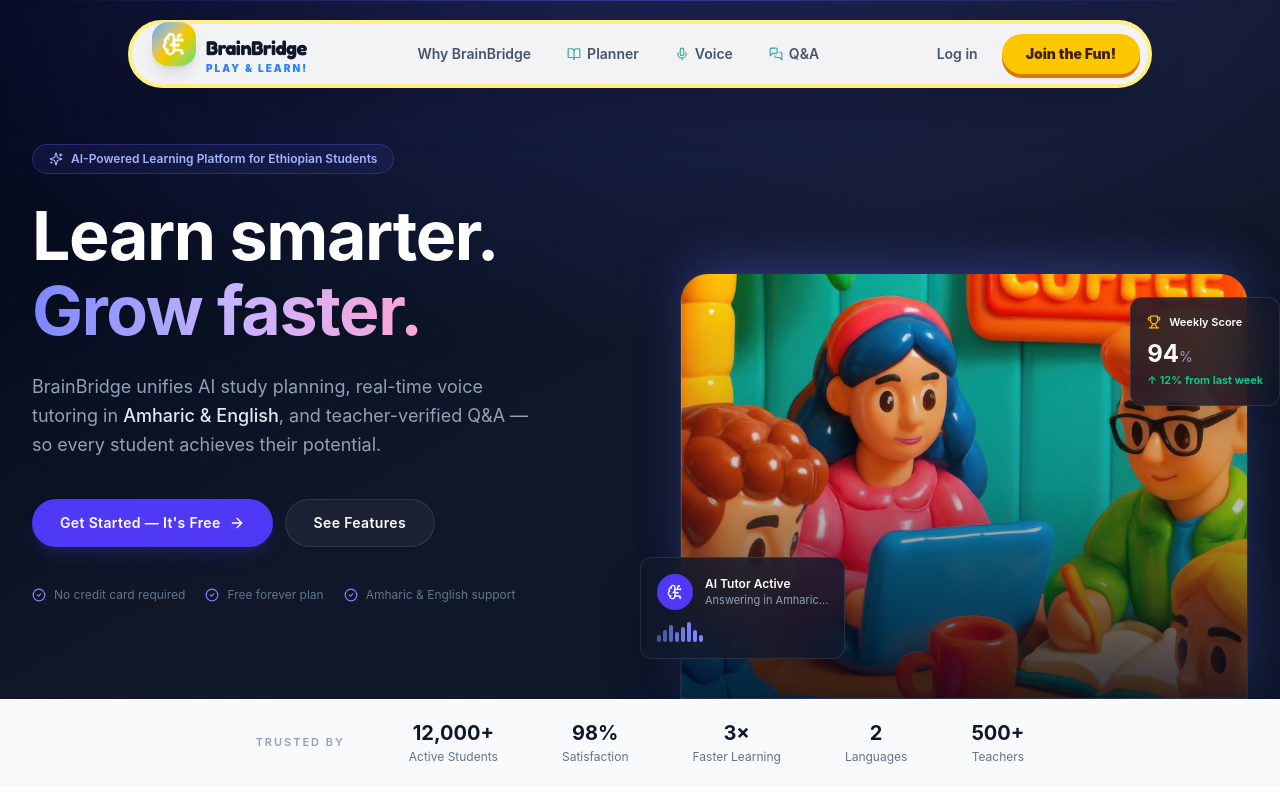
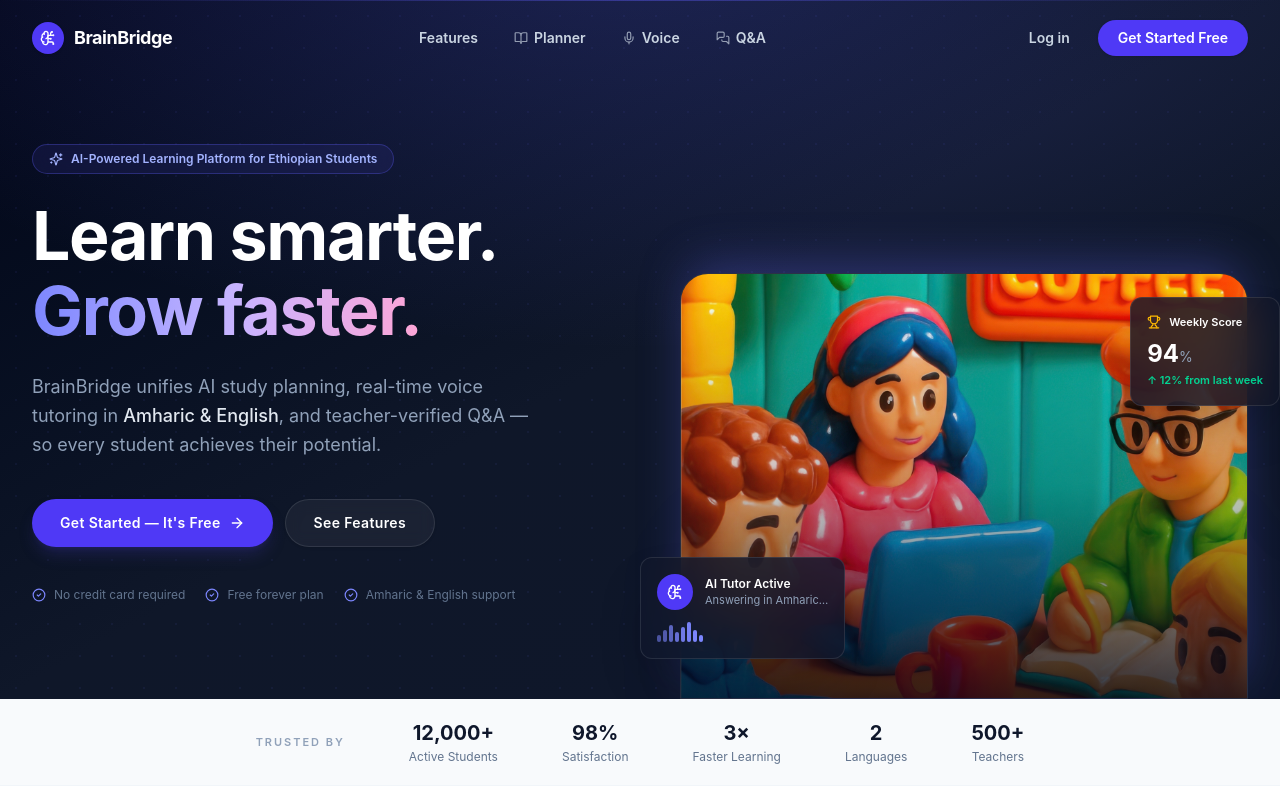
Before and after one commit to johannesalemu01/brain-bridge, a Next.js app in the folder frontend/: page / in a window 1280 px wide. Shown: the top 800 px of the page. Built offline with nearby package versions, Linux system fonts and the light colour scheme.

Commit message:
style: apply professional redesign to Navbar and add scroll-to-hide

```diff
--- a/frontend/src/components/Navbar.tsx
+++ b/frontend/src/components/Navbar.tsx
@@ -15,7 +15,7 @@
 import { cn } from "@/lib/utils";
 
 const navLinks: { href: string; label: string; icon?: LucideIcon }[] = [
-  { href: "#features", label: "Why BrainBridge" },
+  { href: "#features", label: "Features" },
   { href: "#planner", label: "Planner", icon: BookOpen },
   { href: "#voice", label: "Voice", icon: Mic },
   { href: "#qa", label: "Q&A", icon: MessagesSquare },
@@ -23,15 +23,33 @@
 
 export default function Navbar() {
   const [scrolled, setScrolled] = useState(false);
+  const [hidden, setHidden] = useState(false);
+  const [lastScrollY, setLastScrollY] = useState(0);
   const [open, setOpen] = useState(false);
   const [authed, setAuthed] = useState(false);
 
   useEffect(() => {
     setAuthed(isLoggedIn());
-    const onScroll = () => setScrolled(window.scrollY > 24);
-    window.addEventListener("scroll", onScroll);
+
+    const onScroll = () => {
+      const currentScrollY = window.scrollY;
+
+      // Add background/border when not at the very top
+      setScrolled(currentScrollY > 20);
+
+      // Hide navigation bar when scrolling down, show when scrolling up
+      if (currentScrollY > lastScrollY && currentScrollY > 150) {
+        setHidden(true);
+      } else {
+        setHidden(false);
+      }
+
+      setLastScrollY(currentScrollY);
+    };
+
+    window.addEventListener("scroll", onScroll, { passive: true });
     return () => window.removeEventListener("scroll", onScroll);
-  }, []);
+  }, [lastScrollY]);
 
   useEffect(() => {
     document.body.style.overflow = open ? "hidden" : "";
@@ -47,66 +65,84 @@
 
   return (
     <>
-      <header className="fixed top-0 left-0 right-0 z-50 flex justify-center px-4 pt-5 pb-2 pointer-events-none">
-        <nav
+      <header
         className={cn(
-            "pointer-events-auto flex w-full max-w-5xl items-center gap-2 rounded-full border-4 px-2 py-2 pl-5 pr-2 shadow-2xl transition-all duration-500",
-            "border-yellow-200 bg-white/95 text-slate-800 backdrop-blur-xl dark:border-slate-700 dark:bg-slate-900/90 dark:text-slate-100",
-            scrolled && "shadow-yellow-400/20 translate-y-2 scale-95",
+          "fixed top-0 left-0 right-0 z-50 transition-transform duration-500 ease-in-out",
+          hidden ? "-translate-y-full" : "translate-y-0"
         )}
       >
+        <div
+          className={cn(
+            "w-full transition-all duration-300",
+            scrolled
+              ? "bg-white/80 backdrop-blur-xl border-b border-slate-200/50 shadow-sm py-3"
+              : "bg-transparent py-5"
+          )}
+        >
+          <nav className="container mx-auto flex max-w-7xl items-center justify-between px-5 lg:px-8">
             <Link
               href="/"
-            className="flex shrink-0 items-center gap-2.5 pr-2"
+              className="flex items-center gap-2.5 outline-none focus-visible:ring-2 focus-visible:ring-indigo-500 rounded-lg"
               onClick={() => setOpen(false)}
             >
-            <div className="flex h-11 w-11 items-center justify-center rounded-2xl bg-gradient-to-br from-blue-400 via-yellow-400 to-green-400 shadow-lg animate-bounce">
-              <BrainCircuit className="h-6 w-6 text-white" strokeWidth={2.5} />
+              <div className="flex h-8 w-8 items-center justify-center rounded-lg bg-indigo-600 shadow-sm">
+                <BrainCircuit className="h-4 w-4 text-white" />
               </div>
-            <div className="flex flex-col leading-tight">
-              <span className="text-xl font-black tracking-tight text-slate-900 font-playful">
+              <span
+                className={cn(
+                  "text-lg font-bold tracking-tight transition-colors",
+                  scrolled ? "text-slate-900" : "text-white"
+                )}
+              >
                 BrainBridge
               </span>
-              <span className="text-[10px] font-black uppercase tracking-[0.2em] text-blue-500 dark:text-teal-300">
-                Play & Learn!
-              </span>
-            </div>
             </Link>
 
-          <div className="hidden lg:flex flex-1 items-center justify-center gap-1">
+            {/* Desktop Navigation */}
+            <div className="hidden lg:flex items-center justify-center gap-1">
               {navLinks.map(({ href, label, icon: Icon }) => (
                 <Link
                   key={href}
                   href={href}
-                className="group flex items-center gap-1.5 rounded-full px-4 py-2 text-sm font-semibold text-slate-600 transition-colors hover:bg-amber-50 hover:text-slate-900 dark:text-slate-300 dark:hover:bg-slate-800 dark:hover:text-slate-100"
+                  className={cn(
+                    "flex items-center gap-1.5 rounded-md px-4 py-2 text-sm font-semibold transition-all outline-none focus-visible:ring-2 focus-visible:ring-indigo-500",
+                    scrolled
+                      ? "text-slate-600 hover:text-slate-900 hover:bg-slate-100"
+                      : "text-slate-300 hover:text-white hover:bg-white/10"
+                  )}
                 >
                   {Icon ? (
-                  <Icon
-                    className="h-3.5 w-3.5 text-teal-600 opacity-80 dark:text-teal-300"
-                    aria-hidden
-                  />
+                    <Icon className="h-3.5 w-3.5 opacity-70" aria-hidden />
                   ) : null}
-                <span className="relative">
                   {label}
-                  <span className="absolute -bottom-0.5 left-0 h-0.5 w-0 rounded-full bg-gradient-to-r from-amber-500 to-teal-500 transition-all duration-300 group-hover:w-full" />
-                </span>
                 </Link>
               ))}
             </div>
 
-          <div className="ml-auto flex items-center gap-2">
+            {/* Actions */}
+            <div className="hidden lg:flex items-center gap-3">
               {authed ? (
                 <>
                   <Link
                     href="/dashboard"
-                  className="hidden sm:inline-flex rounded-full border border-slate-200 bg-white px-5 py-2.5 text-sm font-bold text-slate-800 shadow-sm transition hover:border-amber-200 hover:bg-amber-50/80 dark:border-slate-700 dark:bg-slate-800 dark:text-slate-100 dark:hover:border-amber-400/40 dark:hover:bg-slate-700"
+                    className={cn(
+                      "rounded-lg px-4 py-2 text-sm font-semibold transition-all outline-none focus-visible:ring-2 focus-visible:ring-indigo-500",
+                      scrolled
+                        ? "text-slate-700 hover:bg-slate-100"
+                        : "text-white hover:bg-white/10"
+                    )}
                   >
                     Dashboard
                   </Link>
                   <button
                     type="button"
                     onClick={handleLogout}
-                  className="hidden sm:inline-flex rounded-full px-4 py-2.5 text-sm font-semibold text-slate-500 transition hover:text-slate-800 dark:text-slate-400 dark:hover:text-slate-100"
+                    className={cn(
+                      "rounded-lg px-4 py-2 text-sm font-semibold transition-all outline-none focus-visible:ring-2 focus-visible:ring-indigo-500",
+                      scrolled
+                        ? "text-rose-600 hover:bg-rose-50"
+                        : "text-rose-300 hover:bg-rose-500/10"
+                    )}
                   >
                     Log out
                   </button>
@@ -115,49 +151,63 @@
                 <>
                   <Link
                     href="/login"
-                  className="hidden sm:inline-flex rounded-full px-4 py-2.5 text-sm font-semibold text-slate-600 transition hover:text-slate-900 dark:text-slate-300 dark:hover:text-white"
+                    className={cn(
+                      "rounded-lg px-4 py-2 text-sm font-semibold transition-all outline-none focus-visible:ring-2 focus-visible:ring-indigo-500",
+                      scrolled
+                        ? "text-slate-600 hover:text-slate-900 hover:bg-slate-100"
+                        : "text-slate-300 hover:text-white hover:bg-white/10"
+                    )}
                   >
                     Log in
                   </Link>
                   <Link
                     href="/register"
-                  className="inline-flex items-center rounded-full bg-yellow-400 px-6 py-2.5 text-sm font-black text-yellow-950 shadow-[0_4px_0_0_#d97706] transition-all hover:bg-yellow-300 active:translate-y-1 active:shadow-none"
+                    className="inline-flex items-center rounded-lg bg-indigo-600 px-5 py-2 text-sm font-semibold text-white shadow-sm hover:bg-indigo-500 transition-all outline-none focus-visible:ring-2 focus-visible:ring-indigo-500 focus-visible:ring-offset-2"
                   >
-                  Join the Fun!
+                    Get Started Free
                   </Link>
                 </>
               )}
+            </div>
 
+            {/* Mobile Menu Toggle */}
             <button
               type="button"
-              className="flex lg:hidden h-11 w-11 items-center justify-center rounded-full border border-slate-200/90 bg-white text-slate-800 shadow-sm dark:border-slate-700 dark:bg-slate-800 dark:text-slate-100"
+              className={cn(
+                "flex lg:hidden h-10 w-10 items-center justify-center rounded-lg border transition-colors",
+                scrolled
+                  ? "border-slate-200 bg-white text-slate-800"
+                  : "border-white/20 bg-white/5 text-white backdrop-blur-sm"
+              )}
               aria-expanded={open}
               aria-label={open ? "Close menu" : "Open menu"}
               onClick={() => setOpen((v) => !v)}
             >
               {open ? <X className="h-5 w-5" /> : <Menu className="h-5 w-5" />}
             </button>
+          </nav>
         </div>
-        </nav>
       </header>
 
+      {/* Mobile Menu Overlay */}
       <div
         className={cn(
-          "fixed inset-0 z-40 bg-slate-900/25 backdrop-blur-sm transition-opacity duration-300 lg:hidden",
+          "fixed inset-0 z-40 bg-slate-900/40 backdrop-blur-sm transition-opacity duration-300 lg:hidden",
           open
             ? "pointer-events-auto opacity-100"
-            : "pointer-events-none opacity-0",
+            : "pointer-events-none opacity-0"
         )}
         aria-hidden={!open}
         onClick={() => setOpen(false)}
       />
 
+      {/* Mobile Menu Panel */}
       <div
         className={cn(
-          "fixed left-4 right-4 top-[5.25rem] z-40 origin-top rounded-3xl border border-amber-100 bg-[#fffdf8]/98 p-5 shadow-2xl shadow-amber-900/20 backdrop-blur-xl transition-all duration-300 lg:hidden dark:border-slate-700 dark:bg-slate-900/95 dark:shadow-slate-950/50",
+          "fixed left-4 right-4 top-20 z-40 origin-top rounded-2xl border border-slate-200 bg-white p-5 shadow-2xl transition-all duration-300 lg:hidden",
           open
             ? "pointer-events-auto scale-100 opacity-100"
-            : "pointer-events-none scale-95 opacity-0",
+            : "pointer-events-none scale-95 opacity-0"
         )}
       >
         <div className="flex flex-col gap-1">
@@ -165,28 +215,27 @@
             <Link
               key={href}
               href={href}
-              className="flex items-center gap-3 rounded-2xl px-4 py-3.5 text-base font-semibold text-slate-700 hover:bg-amber-50 dark:text-slate-100 dark:hover:bg-slate-800"
+              className="flex items-center gap-3 rounded-lg px-4 py-3 text-sm font-semibold text-slate-700 hover:bg-slate-50 transition-colors"
               onClick={() => setOpen(false)}
             >
-              {Icon ? (
-                <Icon className="h-5 w-5 text-teal-600 dark:text-teal-300" />
-              ) : null}
+              {Icon ? <Icon className="h-4 w-4 text-indigo-500" /> : null}
               {label}
             </Link>
           ))}
         </div>
+
         {authed ? (
-          <div className="mt-4 flex flex-col gap-2 border-t border-amber-100 pt-4 dark:border-slate-700">
+          <div className="mt-5 flex flex-col gap-2 border-t border-slate-100 pt-5">
             <Link
               href="/dashboard"
-              className="rounded-2xl bg-gradient-to-r from-amber-500 to-orange-500 py-3.5 text-center text-sm font-bold text-amber-950"
+              className="rounded-lg bg-indigo-50 py-3 text-center text-sm font-bold text-indigo-700 hover:bg-indigo-100 transition-colors"
               onClick={() => setOpen(false)}
             >
-              Open dashboard
+              Open Dashboard
             </Link>
             <button
               type="button"
-              className="rounded-2xl py-3 text-center text-sm font-semibold text-slate-500 dark:text-slate-300"
+              className="rounded-lg py-3 text-center text-sm font-semibold text-slate-500 hover:bg-slate-50 transition-colors"
               onClick={() => {
                 setOpen(false);
                 handleLogout();
@@ -196,20 +245,20 @@
             </button>
           </div>
         ) : (
-          <div className="mt-4 grid grid-cols-2 gap-2 border-t border-amber-100 pt-4 dark:border-slate-700">
+          <div className="mt-5 grid grid-cols-2 gap-3 border-t border-slate-100 pt-5">
             <Link
               href="/login"
-              className="rounded-2xl border border-slate-200 py-3 text-center text-sm font-bold text-slate-700 dark:border-slate-600 dark:text-slate-100"
+              className="rounded-lg border border-slate-200 py-2.5 text-center text-sm font-bold text-slate-700 hover:bg-slate-50 transition-colors"
               onClick={() => setOpen(false)}
             >
               Log in
             </Link>
             <Link
               href="/register"
-              className="rounded-2xl bg-slate-900 py-3 text-center text-sm font-bold text-amber-50 dark:bg-amber-400 dark:text-amber-950"
+              className="rounded-lg bg-indigo-600 py-2.5 text-center text-sm font-bold text-white hover:bg-indigo-500 transition-colors shadow-sm"
               onClick={() => setOpen(false)}
             >
-              Sign up
+              Get Started
             </Link>
           </div>
         )}
```
Lines whose indentation alone changed are shown as unchanged.
